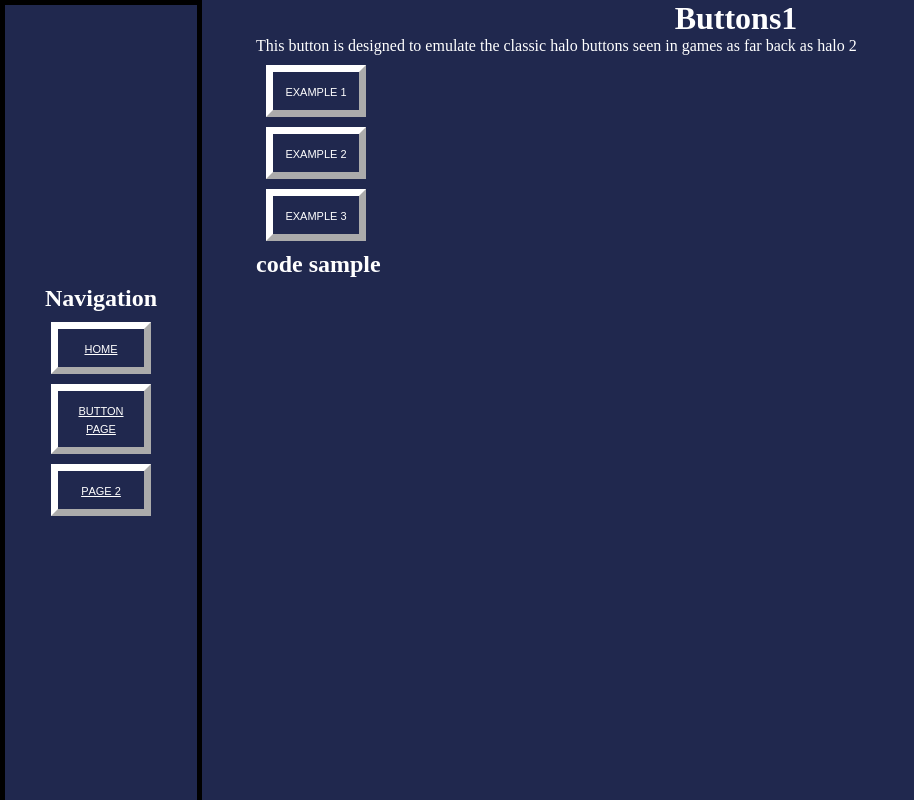
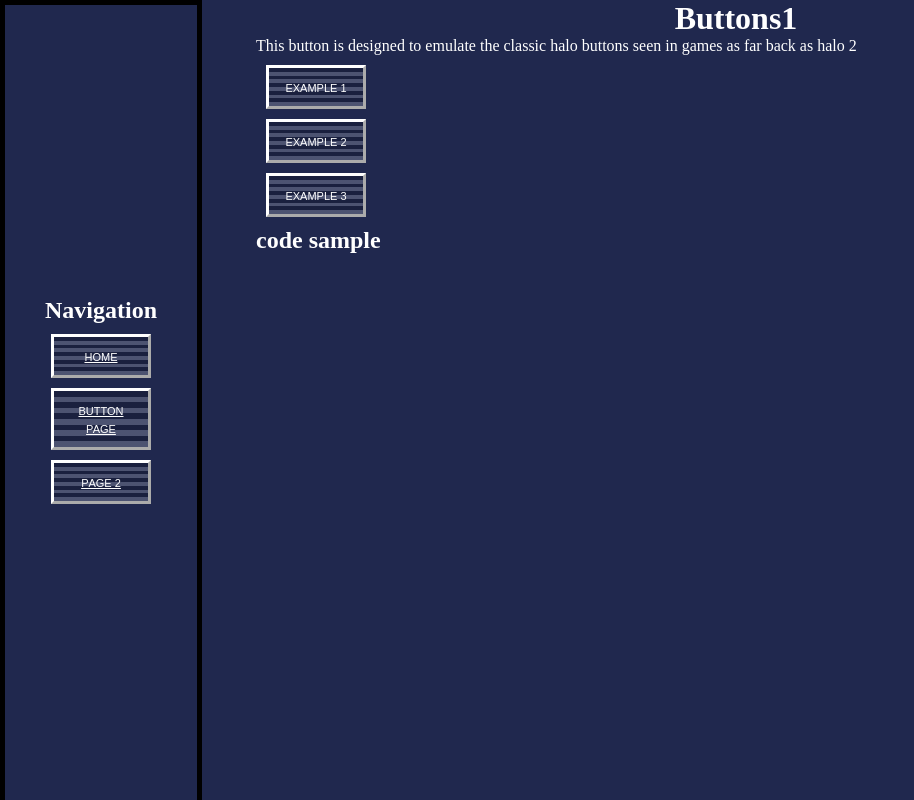
Before and after one commit to SamSeabourn/reclaimerUI, a React (Vite) app: page /ButtonsPage in a window 1280 px wide. Shown: the whole page, without its empty margins (0-914 px from the left). Built offline with nearby package versions, Linux system fonts and the light colour scheme.

Commit message:
dev: uploading current work to take remote

```diff
--- a/src/assets/components/Button.css
+++ b/src/assets/components/Button.css
@@ -8,13 +8,36 @@
     justify-content: center;
     background-color: transparent;
     border-color: white;
-    border-width: 7px;
+    border-width: 3px;
     font-variant-caps: all-petite-caps;
+    background: repeating-linear-gradient(
+        0deg,
+        rgba(255, 255, 255, 0.2) 0px,
+        rgba(255, 255, 255, 0.2) 10%,
+        rgba(0, 0, 0, 0.2) 10%,
+        rgba(0, 0, 0, 0.2) 20%,
+        rgba(255, 255, 255, 0.2) 20%,
+        rgba(255, 255, 255, 0.2) 30%,
+        rgba(0, 0, 0, 0.2) 30%,
+        rgba(0, 0, 0, 0.2) 40%,
+        rgba(255, 255, 255, 0.2) 40%,
+        rgba(255, 255, 255, 0.2) 50%,
+        rgba(0, 0, 0, 0.2) 50%,
+        rgba(0, 0, 0, 0.2) 60%,
+        rgba(255, 255, 255, 0.2) 60%,
+        rgba(255, 255, 255, 0.2) 70%,
+        rgba(0, 0, 0, 0.2) 70%,
+        rgba(0, 0, 0, 0.2) 80%,
+        rgba(255, 255, 255, 0.2) 80%,
+        rgba(255, 255, 255, 0.2) 90%,
+        rgba(0, 0, 0, 0.2) 90%,
+        rgba(0, 0, 0, 0.2) 100%
+      );
 }
 
 .button:hover {
     font-weight: bold;
-    background-color: orange;
+    filter: drop-shadow(1px 1px 5px cyan );
 }
 
 .button-container{
```
